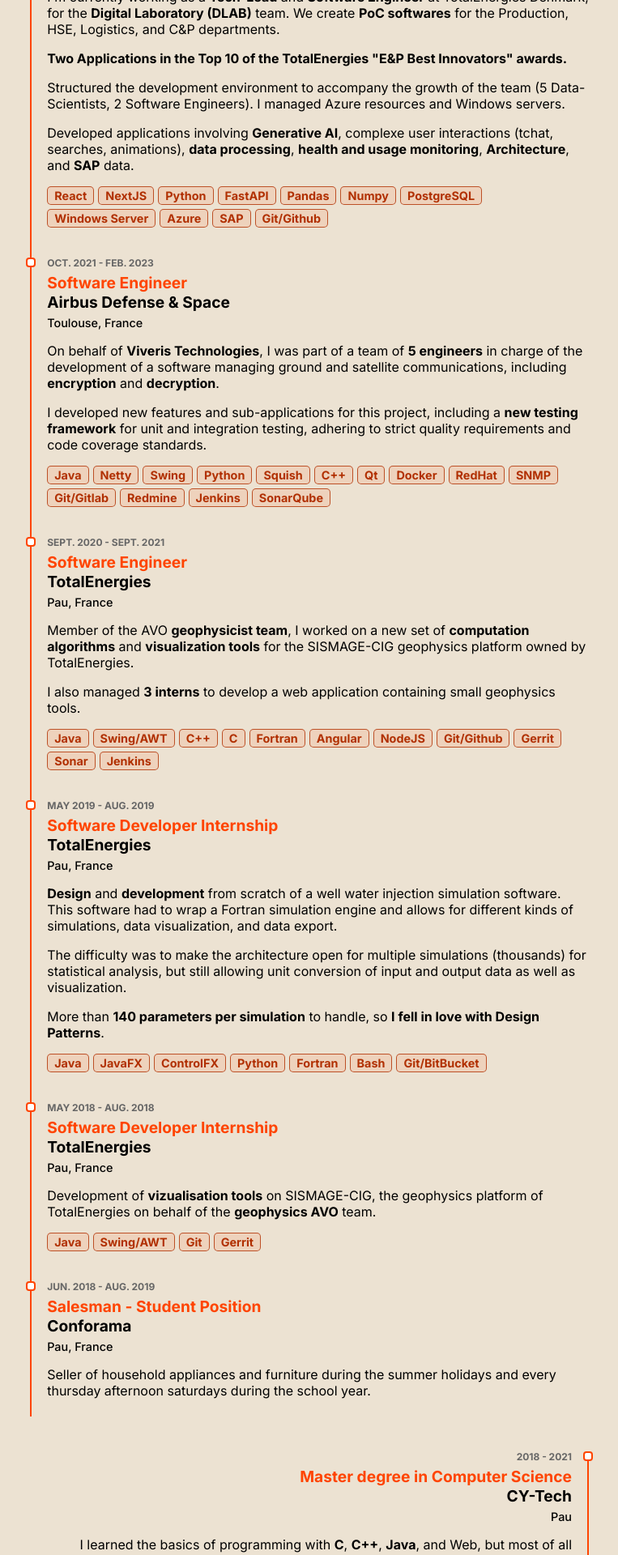
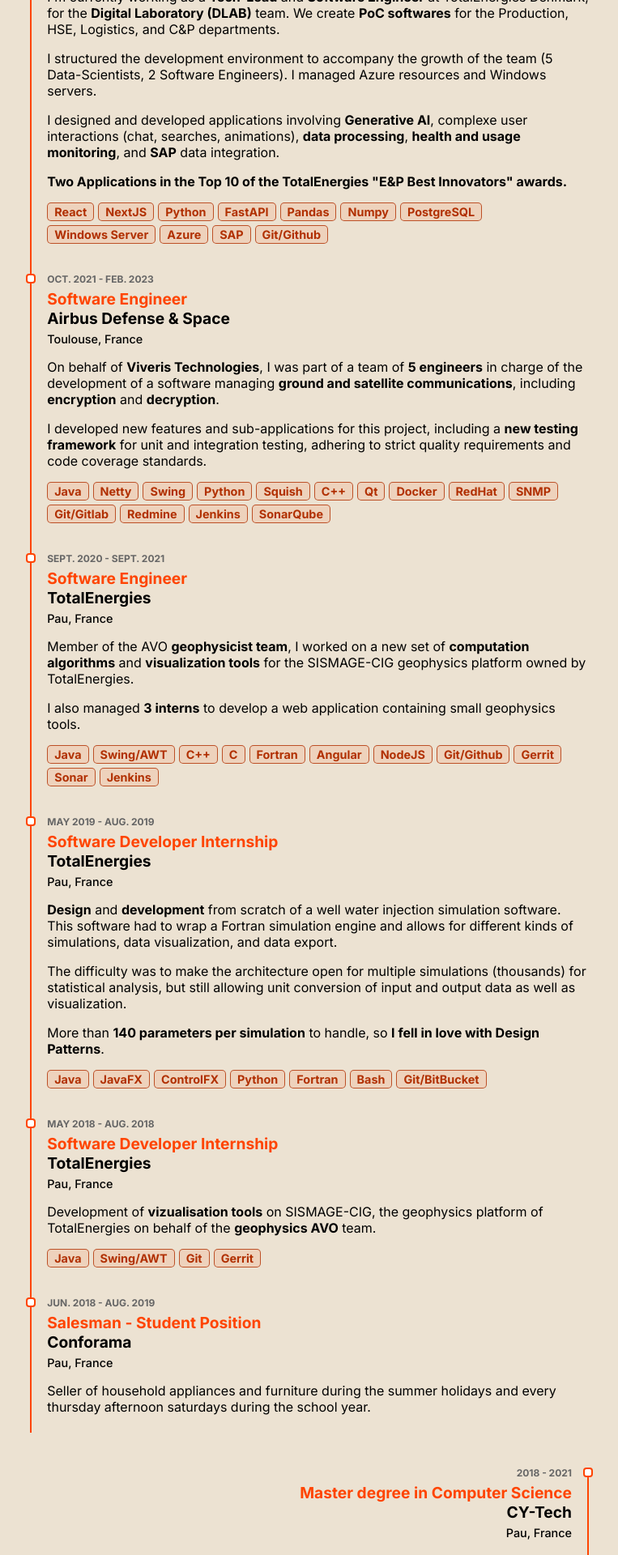
Before and after one commit to baptiste-dubillaud/personal-website, a Next.js app: page /resume in a window 1280 px wide. Shown: the part 700-2620 px from the top of the page at 81% size, without its empty margins (508-1271 px from the left). Built offline with nearby package versions, Linux system fonts and the light colour scheme.

Commit message:
Some fixes on the content

```diff
--- a/src/app/resume/page.js
+++ b/src/app/resume/page.js
@@ -203,20 +203,20 @@
                                     <b>PoC softwares</b> for the Production, HSE, Logistics, and C&P departments.{" "}
                                 </p>
                                 <p>
+                                    I structured the development environment to accompany the growth of the team (5
+                                    Data-Scientists, 2 Software Engineers). I managed Azure resources and Windows
+                                    servers.
+                                </p>
+                                <p>
+                                    I designed and developed applications involving <b>Generative AI</b>, complexe user
+                                    interactions (chat, searches, animations), <b>data processing</b>,{" "}
+                                    <b>health and usage monitoring</b>, and <b>SAP</b> data integration.
+                                </p>
+                                <p>
                                     <b>
                                         Two Applications in the Top 10 of the TotalEnergies &quot;E&P Best
                                         Innovators&quot; awards.
                                     </b>
-                                </p>
-                                <p>
-                                    Structured the development environment to accompany the growth of the team (5
-                                    Data-Scientists, 2 Software Engineers). I managed Azure resources and Windows
-                                    servers.
-                                </p>
-                                <p>
-                                    Developed applications involving <b>Generative AI</b>, complexe user interactions
-                                    (tchat, searches, animations), <b>data processing</b>,{" "}
-                                    <b>health and usage monitoring</b>, <b>Architecture</b>, and <b>SAP</b> data.
                                 </p>
                             </>
                         }
@@ -244,8 +244,9 @@
                             <>
                                 <p>
                                     On behalf of <b>Viveris Technologies</b>, I was part of a team of <b>5 engineers</b>{" "}
-                                    in charge of the development of a software managing ground and satellite
-                                    communications, including <b>encryption</b> and <b>decryption</b>.
+                                    in charge of the development of a software managing{" "}
+                                    <b>ground and satellite communications</b>, including <b>encryption</b> and{" "}
+                                    <b>decryption</b>.
                                 </p>
                                 <p>
                                     I developed new features and sub-applications for this project, including a{" "}
@@ -374,7 +375,7 @@
                     <TimeLineComponent
                         title="Master degree in Computer Science"
                         entity="CY-Tech"
-                        location="Pau"
+                        location="Pau, France"
                         dateFrom="2018"
                         dateTo="2021"
                         onRight={true}
@@ -405,7 +406,7 @@
                     <TimeLineComponent
                         title="One year course in HPC and Data Processing"
                         entity="Univerty of La Coroña"
-                        location="La Coroña"
+                        location="La Coroña, Spain"
                         dateFrom="2020"
                         dateTo="2021"
                         onRight={true}
@@ -426,7 +427,7 @@
                     <TimeLineComponent
                         title="Preparatory class for engineering schools"
                         entity="Saint-Cricq High School"
-                        location="Pau"
+                        location="Pau, France"
                         dateFrom="2016"
                         dateTo="2018"
                         onRight={true}
@@ -497,7 +498,6 @@
                                             marginBottom: 20,
                                         }}
                                     >
-                                        My Profile
                                         <a
                                             className={styles.strava_profile_container}
                                             href={process.env.NEXT_PUBLIC_STRAVA_PROFILE}
```
